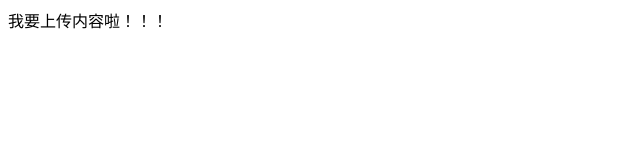
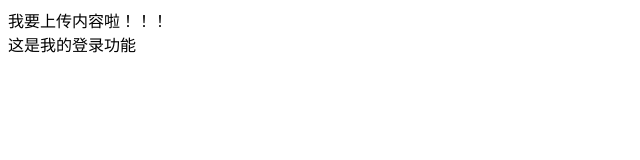
Before and after one commit to jsonp-song/-, a plain HTML site: page index.html in a window 1280 px wide. Shown: the whole page, without its empty margins (0-640 px from the left). Drawn offline with Linux system fonts and the light colour scheme.

Commit message:
我完成了登录功能

```diff
--- a/index.html
+++ b/index.html
@@ -7,5 +7,7 @@
 </head>
 <body>
     <div>我要上传内容啦！！！</div>
+
+     <div>这是我的登录功能</div>
 </body>
 </html>
```
